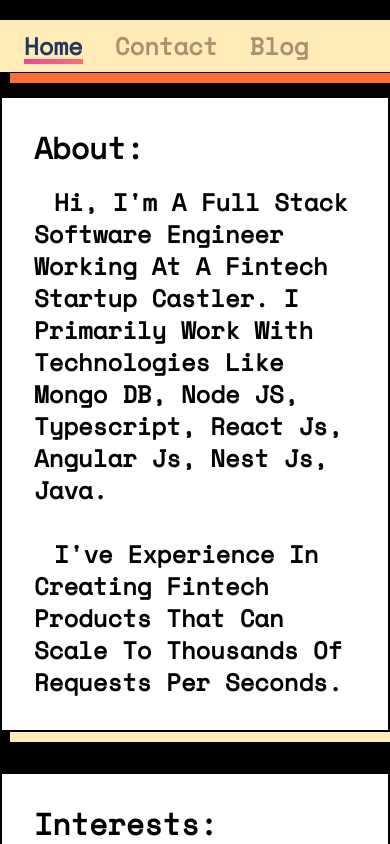
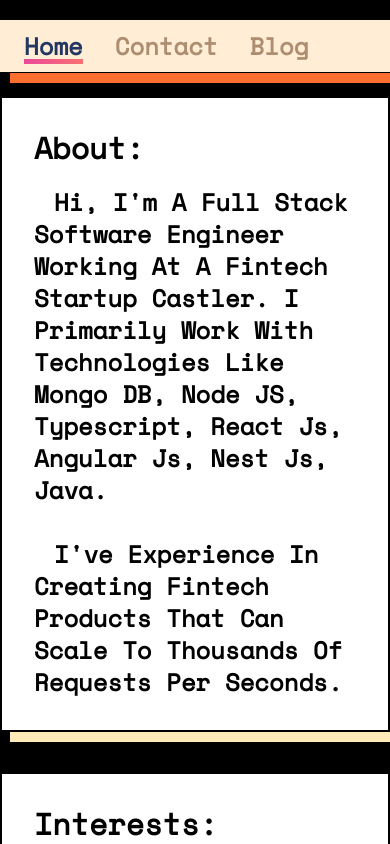
Before and after one commit to tiwari-ai-harsh/Portfolio-Website, a Next.js app: page / in a window 390 px wide. Built offline with nearby package versions, Linux system fonts and the light colour scheme; what taos would draw is missing.

Commit message:
Changed Colors

```diff
--- a/components/nav/navbar.tsx
+++ b/components/nav/navbar.tsx
@@ -9,7 +9,7 @@ export default function NavBar() {
   return (
     <nav
       className="
-     bg-[#FFEBB7] px-2 sm:px-4 py-2.5 w-full md:m-5 my-5
+     bg-orange-100 px-2 sm:px-4 py-2.5 w-full md:m-5 my-5
      dark:bg-gray-900 fixed md:w-[95%] z-20 top-0 border-b
      dark:border-gray-600 border-black shadow-[10px_10px_0px_0px_rgba(255,110,49)]"
     >
```
